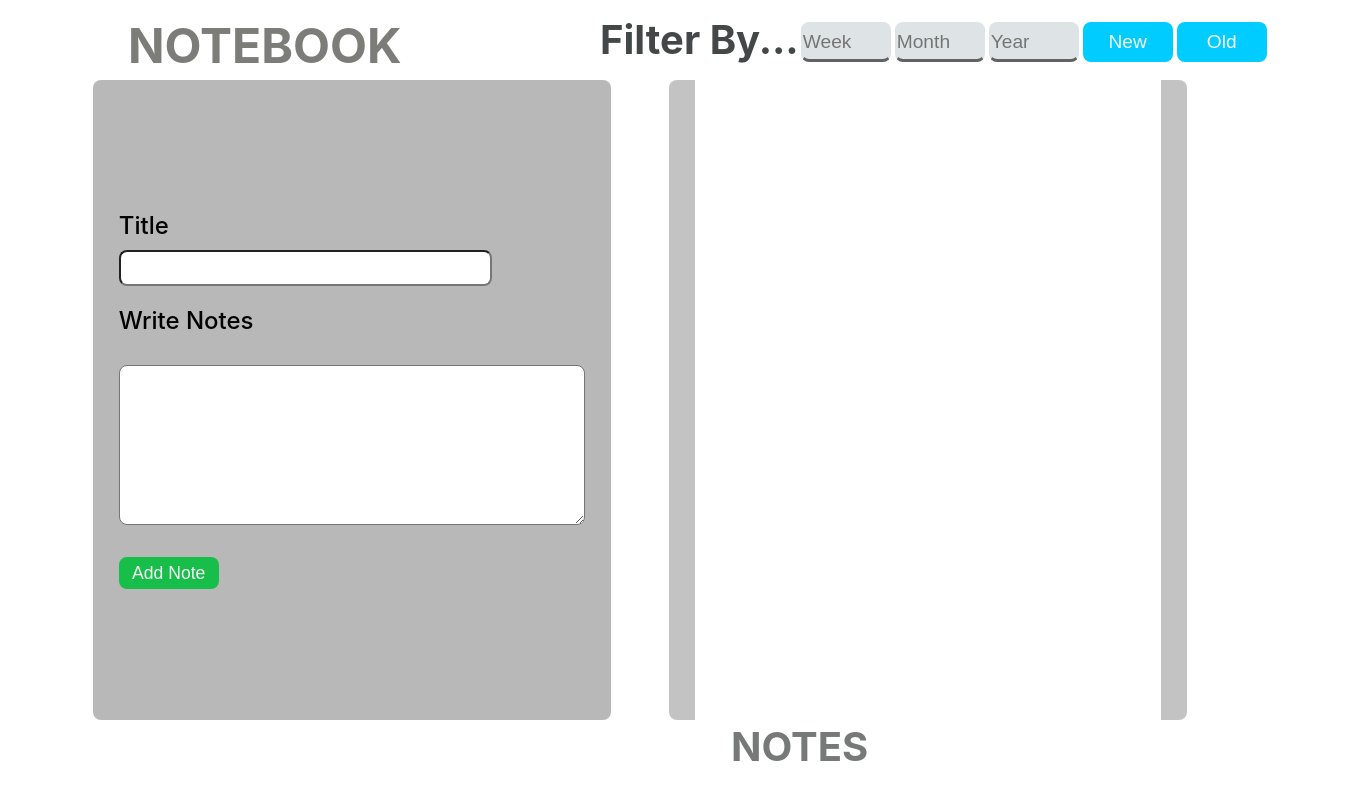
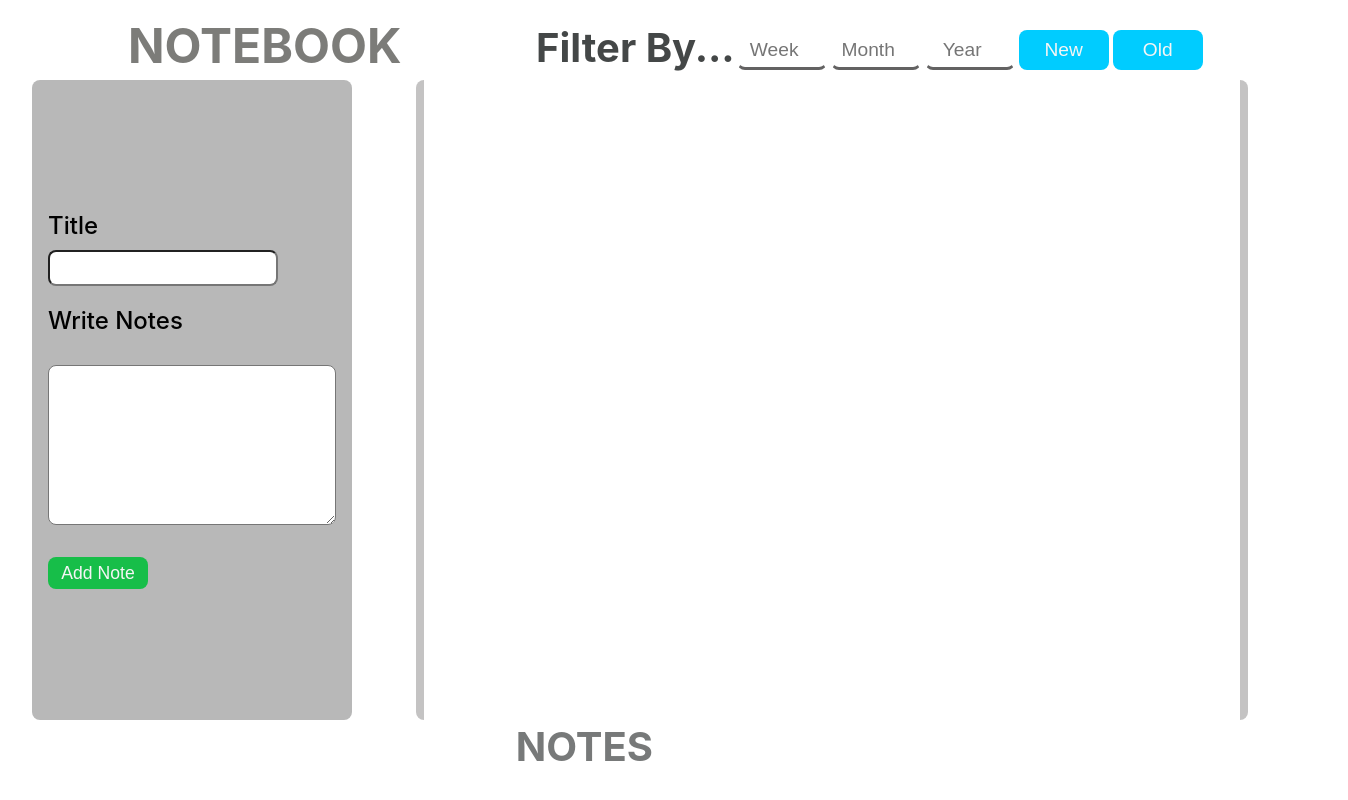
Before and after one commit to ari-sarkar/note-takeing-app, a React (Create React App) app: page / in a window 1280 px wide. Shown: the whole page, 1348 px wide, since content can reach past the window. Built offline with nearby package versions, Linux system fonts and the light colour scheme.

Commit message:
Done styling and tidying upcode

```diff
--- a/public/index.html
+++ b/public/index.html
@@ -15,6 +15,9 @@
       user's mobile device or desktop. See https://developers.google.com/web/fundamentals/web-app-manifest/
     -->
     <link rel="manifest" href="%PUBLIC_URL%/manifest.json" />
+    <!-- FONT AWSOME ICON CDN -->
+    <link rel="stylesheet" href="https://use.fontawesome.com/releases/v5.15.1/css/all.css" integrity="sha384-vp86vTRFVJgpjF9jiIGPEEqYqlDwgyBgEF109VFjmqGmIY/Y4HV4d3Gp2irVfcrp" crossorigin="anonymous">
+    <!-- FONT AWSOME ICON CDN -->
     <!--
       Notice the use of %PUBLIC_URL% in the tags above.
       It will be replaced with the URL of the `public` folder during the build.
--- a/src/Components/UI/Notebook.js
+++ b/src/Components/UI/Notebook.js
@@ -1,6 +1,6 @@
 import React, { useState } from "react";
 import "../../Styles/UI/Notebook.scss";
-import EachNote from "../UILogic/EachNote";
+import EachNote from "../UILogic/DisplayEachNote";
 const Notebook = () => {
   const [title, settitle] = useState("");
   const [note, setnote] = useState("");
@@ -9,14 +9,11 @@ const Notebook = () => {
     e.preventDefault();
     setisClicked(true);
   };
-  //Filter Logic
-  let [month, date, year] = new Date().toLocaleDateString("en-US").split("/");
-  let [hour, minute] = new Date().toLocaleTimeString("en-US").split(/:| /);
-  //console.log(month, date, year, hour, minute, second);
   return (
     <section>
       <h1>NoteBook</h1>
       <div className="notebook-container">
+        {/* Take Input From User Section */}
         <div className="left-side-wrapper">
           <div className="write-notes">
             <form>
@@ -40,6 +37,7 @@ const Notebook = () => {
             </form>
           </div>
         </div>
+        {/* Display notes Section */}
         <div className="right-side-wrapper">
           <div className="display-notes">
             <h2>Notes</h2>
@@ -48,11 +46,6 @@ const Notebook = () => {
                 title={isClicked ? title : ""}
                 note={isClicked ? note : ""}
                 setisClicked={setisClicked}
-                month={month}
-                date={date}
-                year={year}
-                hour={hour}
-                minute={minute}
                 settitle={settitle}
                 setnote={setnote}
               />
--- a/src/Components/UILogic/EachNote.js
+++ b/src/Components/UILogic/DisplayEachNote.js
@@ -1,25 +1,23 @@
 import React, { useEffect, useState } from "react";
-import "../../Styles/UILogic/EachNote.scss";
-import FilterLogic from "../UILogic/FilterLogic";
+import "../../Styles/UILogic/DisplayEachNote.scss";
+import FilterLogic from "./FilterLogic";
 const EachNote = ({
   title,
   note,
   settitle,
   setnote,
   setisClicked,
-  date,
-  month,
-  year,
-  hour,
-  minute,
 }) => {
   const [notelist, setnotelist] = useState("");
-  const [newArray, setnewArray] = useState([]);
-  //console.log(date, month, year, hour, minute);
+    //Taking Date values by Destructuring
+    let [month, date, year] = new Date().toLocaleDateString("en-US").split("/");
+    let [hour, minute] = new Date().toLocaleTimeString("en-US").split(/:| /);
+    //console.log(month, date, year, hour, minute, second);
+
+    ///Displaying User Input and Delete Button //
   useEffect(() => {
     if (note) {
       setisClicked(false);
-      ///logic //
       const notes = document.querySelector(".note-list");
       const lists = document.createElement("li");
       lists.classList.add("note");
@@ -50,10 +48,9 @@ const EachNote = ({
     setnote,
     settitle,
     notelist,
-    newArray,
   ]);
 
-  ///////////New  Old///////////////
+  ///////////On Button Click Sorting the Data///////////////
   const sortbyNew = e => {
     const notes = document.querySelector(".note-list");
     const todos = notes.childNodes;
@@ -65,6 +62,7 @@ const EachNote = ({
     }
     //console.log(e.target.value)
   };
+
   const sortbyOld = e => {
     const notes = document.querySelector(".note-list");
     const todos = notes.childNodes;
@@ -77,10 +75,9 @@ const EachNote = ({
     //console.log(e.target.value)
   };
   // console.log(newArray,typeof(newArray))
+
   return (
     <div className="filter-eachnote-container">
-      <div className="filter-notes">
-        <div className="filter-logic-container">
           <FilterLogic
             notelist={notelist}
             setisClicked={setisClicked}
@@ -89,13 +86,8 @@ const EachNote = ({
             sortbyNew={sortbyNew}
             sortbyOld={sortbyOld}
           />
-        </div>
-      </div>
+      {/* Container to hold Each Note */}
       <ul className="note-list"></ul>
-      <ul>
-        {/* {console.log(Object.values(newArray).map(item => item))} */}
-        {/* {newArray.map(item =><li>{item}</li>)} */}
-      </ul>
     </div>
   );
 };
--- a/src/Components/UILogic/FilterLogic.js
+++ b/src/Components/UILogic/FilterLogic.js
@@ -1,6 +1,6 @@
 import React, { useEffect, useState } from "react";
 import "../../Styles/UILogic/FilterLogic.scss";
-const FilterLogic = ({ notelist, setisClicked, title, note, sortbyNew, sortbyOld}) => {
+const FilterLogic = ({ notelist,  sortbyNew, sortbyOld}) => {
   const [noteData, setnoteData] = useState([]);
   const [weekValue, setweekValue] = useState("");
   const [monthValue, setmonthValue] = useState("");
@@ -11,7 +11,7 @@ const FilterLogic = ({ notelist, setisClicked, title, note, sortbyNew, sortbyOld
     const newData = data.map(item => item.childNodes[1]);
     setnoteData(newData);
     //console.log(newData)
-    ////////
+    /////////Logic for Filtering Data by WEEK / MONTH / Year///////////////
     noteData.filter(item => {
       if (weekValue !== "" || monthValue !== "" || yearValue !== "") {
         if (
@@ -28,7 +28,7 @@ const FilterLogic = ({ notelist, setisClicked, title, note, sortbyNew, sortbyOld
         item.parentNode.style.display = "flex";
       }
     });
-  }, [notelist, weekValue, monthValue, yearValue]);
+  }, [notelist, weekValue, monthValue, yearValue ]);
 
   return (
     <div className="filter-logic-wrapper">
@@ -60,9 +60,6 @@ const FilterLogic = ({ notelist, setisClicked, title, note, sortbyNew, sortbyOld
         <button value="asen"onClick={sortbyNew}>New</button>
         <button  onClick={sortbyOld}>Old</button>
       </div>
-      <div>
-        {/* {item} */}
-      </div>
     </div>
   );
 };
--- a/src/Styles/UI/Notebook.scss
+++ b/src/Styles/UI/Notebook.scss
@@ -12,7 +12,7 @@ section {
     text-transform: uppercase;
   }
   .notebook-container {
-    width: 90%;
+    width: 100%;
     margin: auto;
     height: 100%;
     //background-color: beige;
@@ -20,7 +20,7 @@ section {
     justify-content: space-around;
     align-items: center;
     .left-side-wrapper {
-      width: 45%;
+      width: 25%;
       height: 80%;
       background-color: rgb(184, 184, 184);
       border-radius: 8px;
@@ -69,7 +69,7 @@ section {
       }
     }
     .right-side-wrapper {
-      width: 45%;
+      width: 65%;
       height: 100%;
       //background-color: rgb(114, 108, 108);
       display: flex;
@@ -98,11 +98,11 @@ section {
           text-transform: uppercase;
         }
         .display-notes-logic-container {
-          width: 90%;
+          width: 98%;
           margin: auto;
           height: 100%;
           background-color: rgb(255, 255, 255);
-          //position: relative;
+          overflow-y: scroll;
         }
       }
     }
--- a/src/Styles/UILogic/EachNote.scss
+++ b/src/Styles/UILogic/DisplayEachNote.scss
@@ -1,27 +1,30 @@
 .filter-eachnote-container{
   display: flex;
   width: 100%;
-  height: 100%;
+  height: auto;
   flex-direction: column;
   justify-content: center;
   align-items: center;
-  overflow-y: scroll;
+  //overflow-y: scroll;
+  //background-color: aqua;
+  padding: 5px;
   .note-list {
     width: 100%;
     margin: auto;
-    height: auto;
-    ///background-color: wheat;
+    height: 100%;
+    //background-color: wheat;
     padding-top: 10px;
     display: flex;
     flex-direction: column-reverse;
     justify-content: flex-start;
     align-items: flex-start;
-    overflow-y: scroll;
+    //overflow-y: scroll;
     //position: relative;
     padding: 10px;
     .note{
       width: 100%;
-      height: 3rem;
+      //background-color: aquamarine;
+      height: 8rem;
       background-color: rgb(212, 212, 212);
       display: flex;
       justify-content: space-between;
@@ -31,13 +34,16 @@
       font-size: 1em;
       //overflow: scroll;
       div{
-        width: 400px;
-        height: 48px;
+        width: 450px;
+        height: 100px;
         overflow: hidden;
         font-size: 1em;
+        //background-color: aquamarine;
+        padding: 5px;
+        text-transform: capitalize;
       }
       button{
-        width: 45px;
+        width: 50px;
         height: 100%;
         background-color: red;
         color : whitesmoke;
@@ -52,14 +58,7 @@
   }
 }
 
-.filter-notes{
   h5{
     color: rgb(68, 71, 71);
     font-size: 2.5em;
   }
-}
-.filter-logic-container{
-  width: 100%;
-  height: 65%;
-  position: relative;
-}
--- a/src/Styles/UILogic/FilterLogic.scss
+++ b/src/Styles/UILogic/FilterLogic.scss
@@ -1,16 +1,17 @@
 .filter-logic-wrapper{
     width: 100%;
-    height: 8%;
+    height: 9%;
     display: flex;
     position: fixed;
     top: 0;
-    left: 23%;
+    left: 18%;
     justify-content: center;
     align-items: flex-end;
     input{
         width: 90px;
         height: 2.5rem;
-        background-color: rgb(222, 228, 230);
+        background-color: transparent;
+        text-align: center;
         font-size: 1.2em;
         border-radius: 8px;
         outline: none;
```
Also changed, not shown: 1 other file (tests, documents, lock files or other folders).
